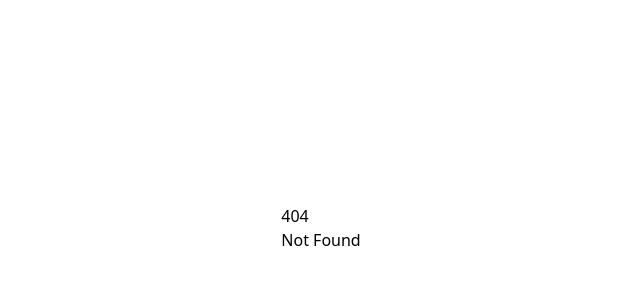
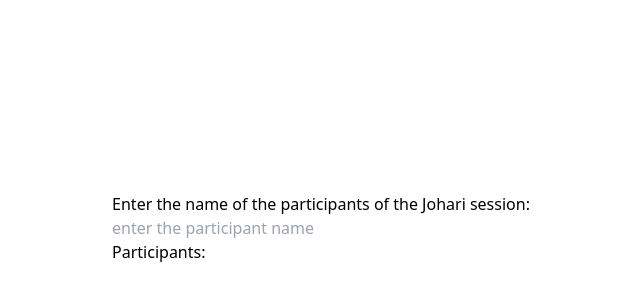
Before and after one commit to fsantiag/johari-window, a SvelteKit app: page /start in a window 1280 px wide. Before the commit this address had no page. Shown: the part 172-472 px from the top of the page, without its empty margins (319-959 px from the left). Built offline with nearby package versions, Linux system fonts and the light colour scheme.

Commit message:
add page to select users for johari session

```diff
--- a/package.json
+++ b/package.json
@@ -34,6 +34,7 @@
 	},
 	"type": "module",
 	"dependencies": {
-		"@fontsource/roboto": "^4.5.8"
+		"@fontsource/roboto": "^4.5.8",
+		"uuid": "^9.0.0"
 	}
 }
--- a/src/routes/selection/+page.svelte
+++ b/src/routes/selection/+page.svelte
@@ -1,5 +1,5 @@
 <script lang="ts">
-	import { selectedAdjectives } from './store';
+	import { selectedAdjectives } from '../stores';
 
 	let displayAdjectives: string[];
 
--- a/src/routes/selection/store.ts
+++ /dev/null
@@ -1,3 +0,0 @@
-import { writable } from 'svelte/store';
-
-export const selectedAdjectives = writable<string[]>([]);
--- /dev/null
+++ b/src/routes/start/+page.svelte
@@ -0,0 +1,40 @@
+<script lang="ts">
+	import Tag from './Tag.svelte';
+	import type { Participant } from './types';
+    //@ts-ignore
+	import { v4 as uuidv4 } from 'uuid';
+	import { participants } from '../stores';
+
+	let participantsToDisplay: Participant[];
+
+	participants.subscribe((value) => {
+		participantsToDisplay = value;
+	});
+
+	const add = (target: EventTarget | null) => {
+		const input = target as HTMLInputElement;
+		if (target) {
+			const newParticipant: Participant = {
+				id: uuidv4(),
+				name: input.value
+			};
+			participants.update((store) => [...store, newParticipant]);
+		}
+		input.value = '';
+	};
+
+	const remove = (participant: Participant) => {
+		const { id } = participant;
+        participants.update((store) => store.filter((p) => p.id !== id));
+	};
+</script>
+
+<p>Enter the name of the participants of the Johari session:</p>
+<input
+	placeholder="enter the participant name"
+	on:keydown={(e) => e.key === 'Enter' && add(e.target)}
+/>
+<p>Participants:</p>
+{#each participantsToDisplay as p}
+	<Tag participant={p} remove={() => remove(p)} />
+{/each}
--- /dev/null
+++ b/src/routes/start/Tag.svelte
@@ -0,0 +1,11 @@
+<script lang="ts">
+	import type { Participant } from "./types";
+
+
+    export let participant: Participant
+    export let remove: () => void;
+</script>
+<div class="flex">
+    <p>{participant.name}</p>
+    <button on:click={remove}>Remove!</button>
+</div>
--- /dev/null
+++ b/src/routes/start/types.ts
@@ -0,0 +1,4 @@
+export type Participant = {
+    id: number,
+    name: string
+}
--- /dev/null
+++ b/src/routes/stores.ts
@@ -0,0 +1,5 @@
+import { writable } from 'svelte/store';
+import type { Participant } from './start/types';
+
+export const selectedAdjectives = writable<string[]>([]);
+export const participants = writable<Participant[]>([]);
```
Also changed, not shown: 1 other file (tests, documents, lock files or other folders).
